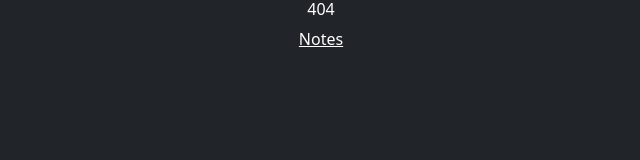
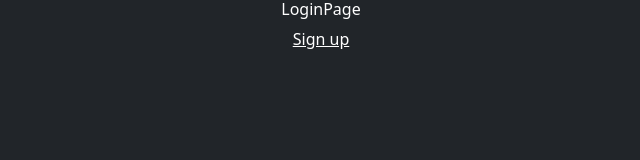
Before and after one commit to am1rfy/itcode, a Vue app: page /sign-in in a window 1280 px wide. Shown: the top 160 px of the page, without its empty margins (319-959 px from the left). Built offline with nearby package versions, Linux system fonts and the light colour scheme.

Commit message:
#18 - Написал роуты для страниц регистрации и входа в систему

```diff
--- a/src/router/router.js
+++ b/src/router/router.js
@@ -16,6 +16,22 @@ const routes = [
         },
         component: () => import('@/views/TodoPage'),
         props: true
+    },
+    {
+        path: '/sign-in',
+        name: 'Login',
+        meta: {
+            title: 'Sign in'
+        },
+        component: () => import('@/views/LoginPage')
+    },
+    {
+        path: '/sign-up',
+        name: 'Register',
+        meta: {
+            title: 'Sign up'
+        },
+        component: () => import('@/views/RegisterPage')
     },
     {
         path: '/settings/',
--- /dev/null
+++ b/src/views/LoginPage.vue
@@ -0,0 +1,20 @@
+<template>
+  <h6>LoginPage</h6>
+  <router-link to="/sign-up">
+    Sign up
+  </router-link>
+</template>
+
+<script>
+export default {
+  name: 'LoginPage'
+}
+</script>
+
+<style scoped>
+* {
+  display: flex;
+  justify-content: center;
+  color: white;
+}
+</style>
--- /dev/null
+++ b/src/views/RegisterPage.vue
@@ -0,0 +1,20 @@
+<template>
+  <h6>RegisterPage</h6>
+  <router-link to="/sign-in">
+    Already have an account
+  </router-link>
+</template>
+
+<script>
+export default {
+  name: 'RegisterPage'
+}
+</script>
+
+<style scoped>
+* {
+  display: flex;
+  justify-content: center;
+  color: white;
+}
+</style>
```
